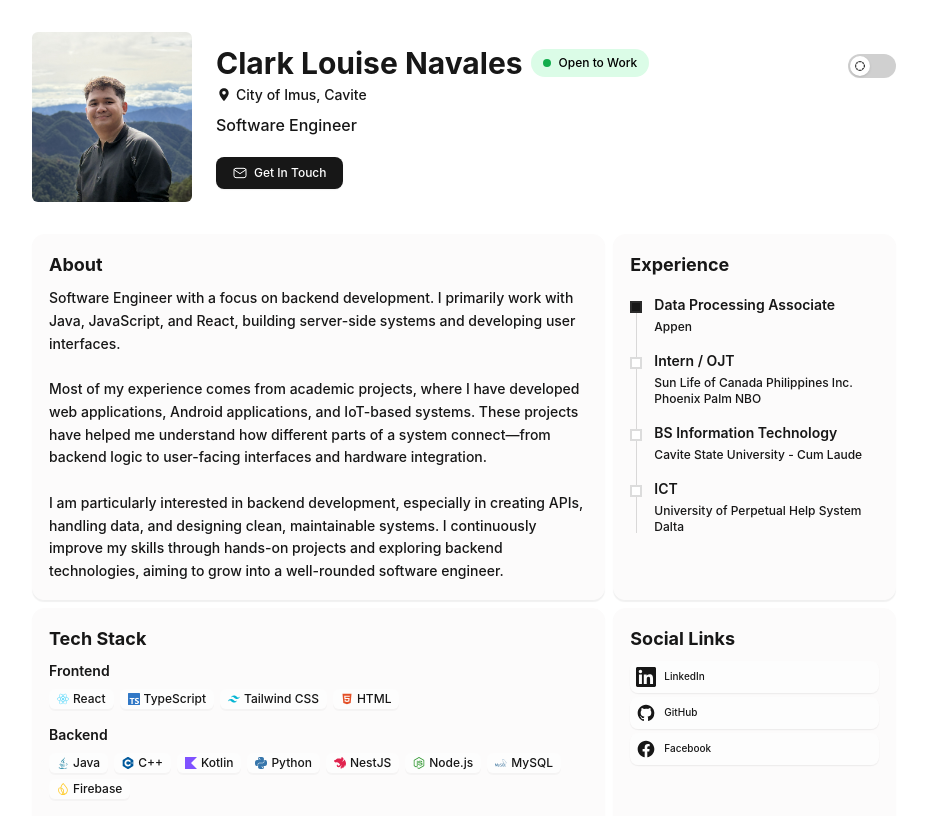
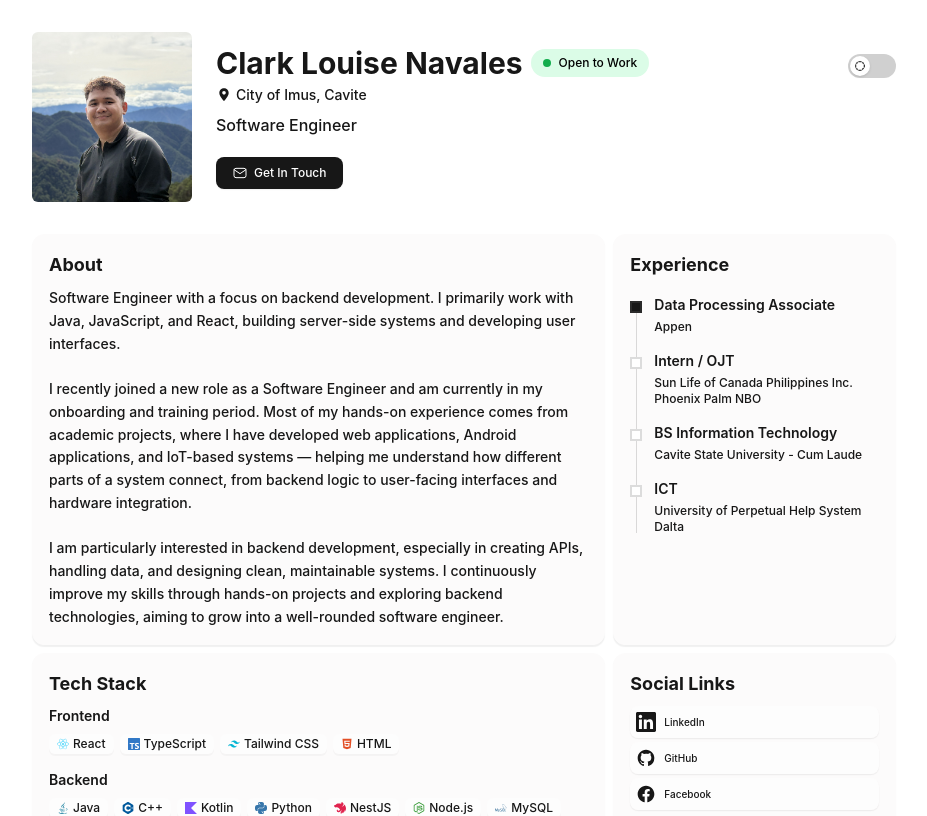
Before and after one commit to cln-clark/my-portfolio, a Next.js app: page / in a window 1280 px wide. Shown: the top 816 px of the page, without its empty margins (176-1103 px from the left). Built offline with nearby package versions, Linux system fonts and the light colour scheme.

Commit message:
docs: update about me section

```diff
--- a/app/page.tsx
+++ b/app/page.tsx
@@ -259,12 +259,12 @@
           </section>
 
           <section className="grid grid-cols-1 md:grid-cols-6 gap-2" /* Lower Section */>
-            <div className="bento-card p-4 col-span-1 md:col-span-4 space-y-2 group animate-fade-in"/* About Card */>
+            <div className="bento-card p-4 col-span-1 md:col-span-4 space-y-2 group animate-fade-in">
                 <h2 className="text-lg font-bold">About</h2>
                 <p className="text-sm leading-relaxed">
                     Software Engineer with a focus on backend development. I primarily work with Java, JavaScript, and React, building server-side systems and developing user interfaces.
                     <br /><br />
-              Most of my experience comes from academic projects, where I have developed web applications, Android applications, and IoT-based systems. These projects have helped me understand how different parts of a system connect—from backend logic to user-facing interfaces and hardware integration.
+                    I recently joined a new role as a Software Engineer and am currently in my onboarding and training period. Most of my hands-on experience comes from academic projects, where I have developed web applications, Android applications, and IoT-based systems — helping me understand how different parts of a system connect, from backend logic to user-facing interfaces and hardware integration.
                     <br /><br />
                     I am particularly interested in backend development, especially in creating APIs, handling data, and designing clean, maintainable systems. I continuously improve my skills through hands-on projects and exploring backend technologies, aiming to grow into a well-rounded software engineer.
                 </p>
```
Lines whose indentation alone changed are shown as unchanged.
